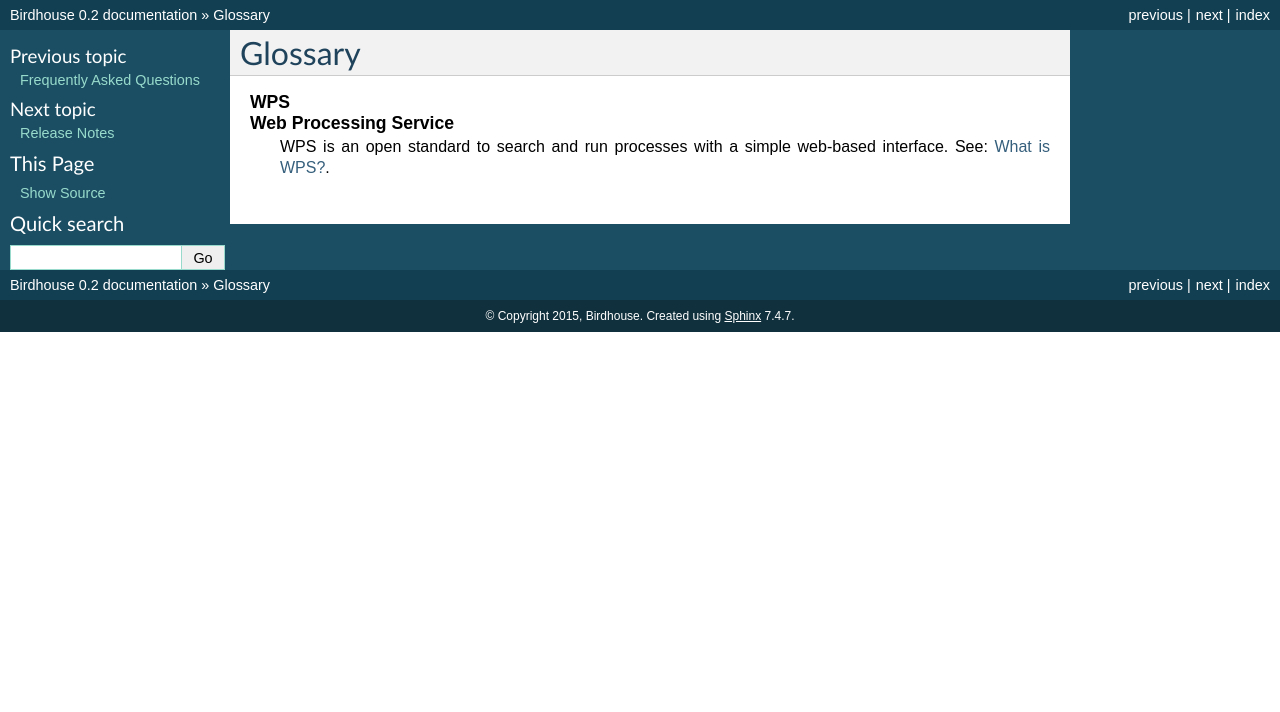
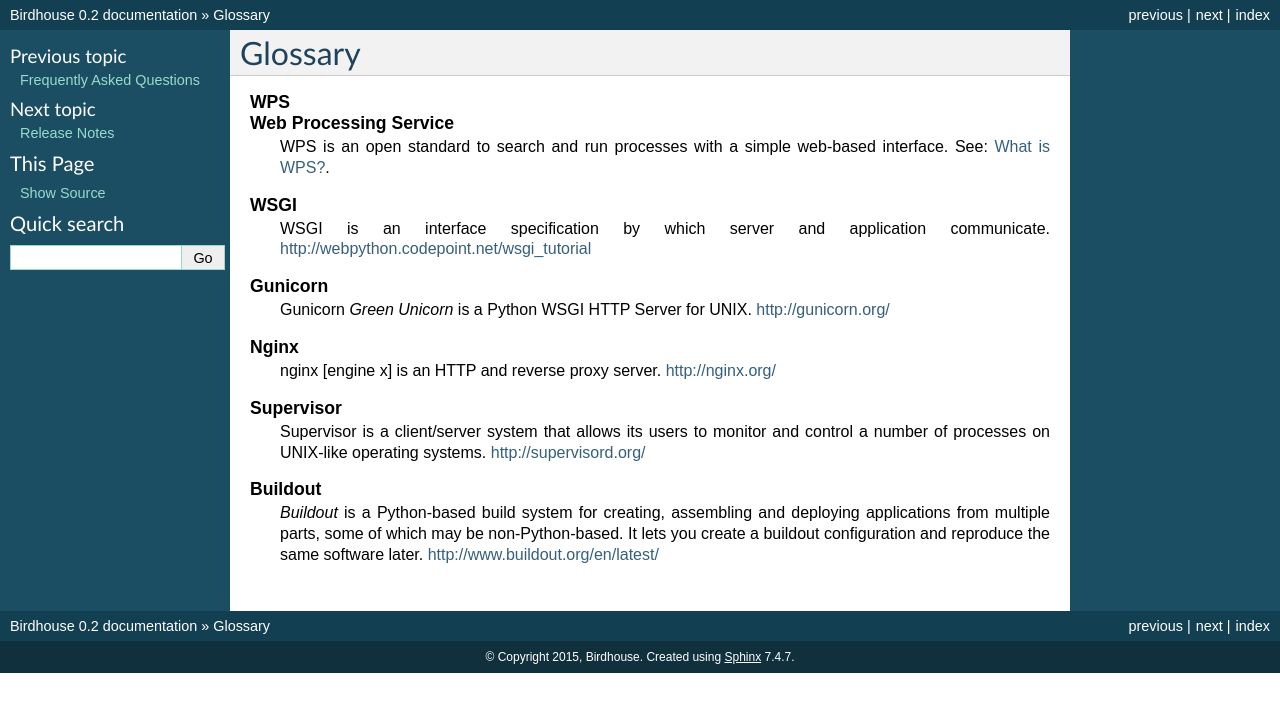
Before and after one commit to bird-house/birdhouse-docs, a Sphinx documentation site: the page built from docs/source/glossary.rst, in a window 1280 px wide. Shown: the top 712 px of the page. Built offline with Sphinx 7.4.7, drawn with Linux system fonts in a browser that asks for light colours.

Commit message:
update nginx/gunicorn and glossary

```diff
--- a/docs/source/glossary.rst
+++ b/docs/source/glossary.rst
@@ -10,3 +10,24 @@ Glossary
    Web Processing Service
        WPS is an open standard to search and run processes with a simple web-based interface.
        See: `What is WPS? <http://geoprocessing.info/wpsdoc/Concepts#what>`_.
+
+   WSGI
+      WSGI is an interface specification by which server and application communicate.
+      http://webpython.codepoint.net/wsgi_tutorial
+
+   Gunicorn
+      Gunicorn *Green Unicorn* is a Python WSGI HTTP Server for UNIX.
+      http://gunicorn.org/
+
+   Nginx
+      nginx [engine x] is an HTTP and reverse proxy server.
+      http://nginx.org/
+
+   Supervisor
+      Supervisor is a client/server system that allows its users to monitor and control a number of
+      processes on UNIX-like operating systems.
+      http://supervisord.org/
+
+   Buildout
+      *Buildout* is a Python-based build system for creating, assembling and deploying applications from multiple parts, some of which may be non-Python-based. It lets you create a buildout configuration and reproduce the same software later.
+      http://www.buildout.org/en/latest/
```
Also changed, not shown: docs/source/installation.rst (+8 -6 lines).
